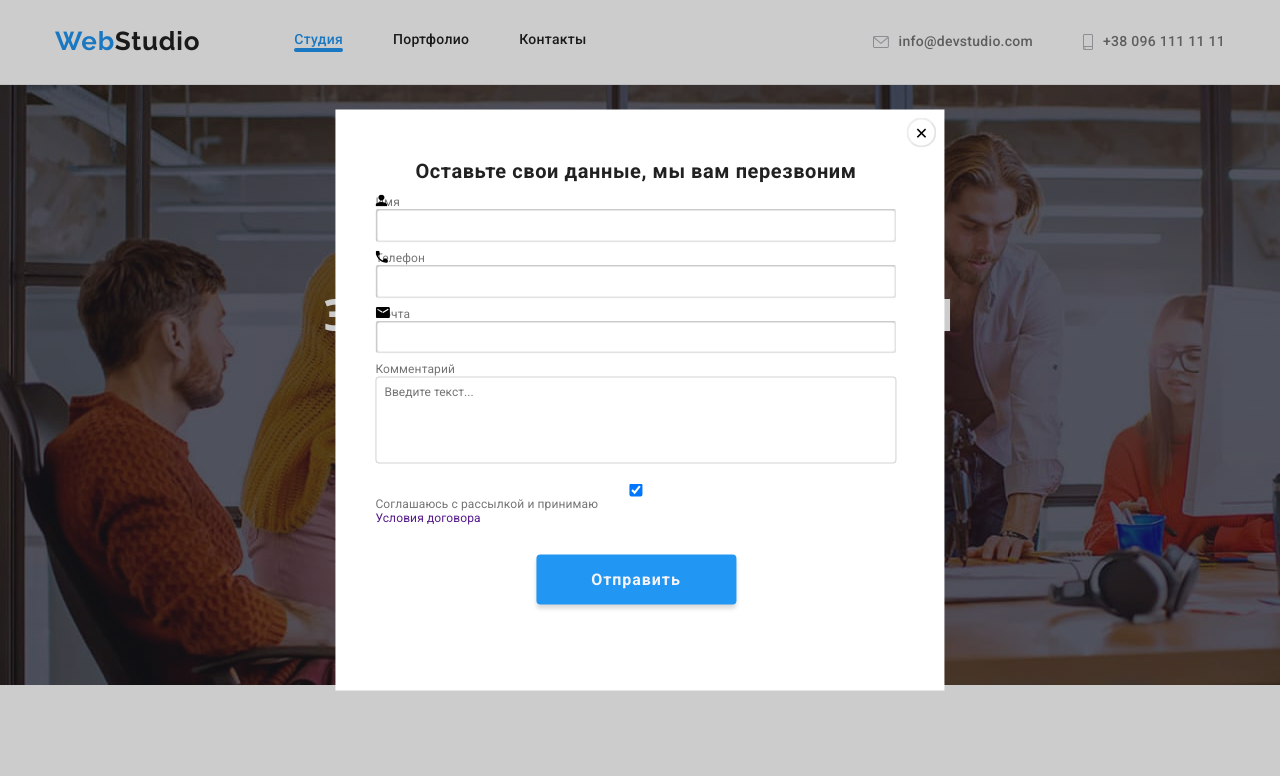
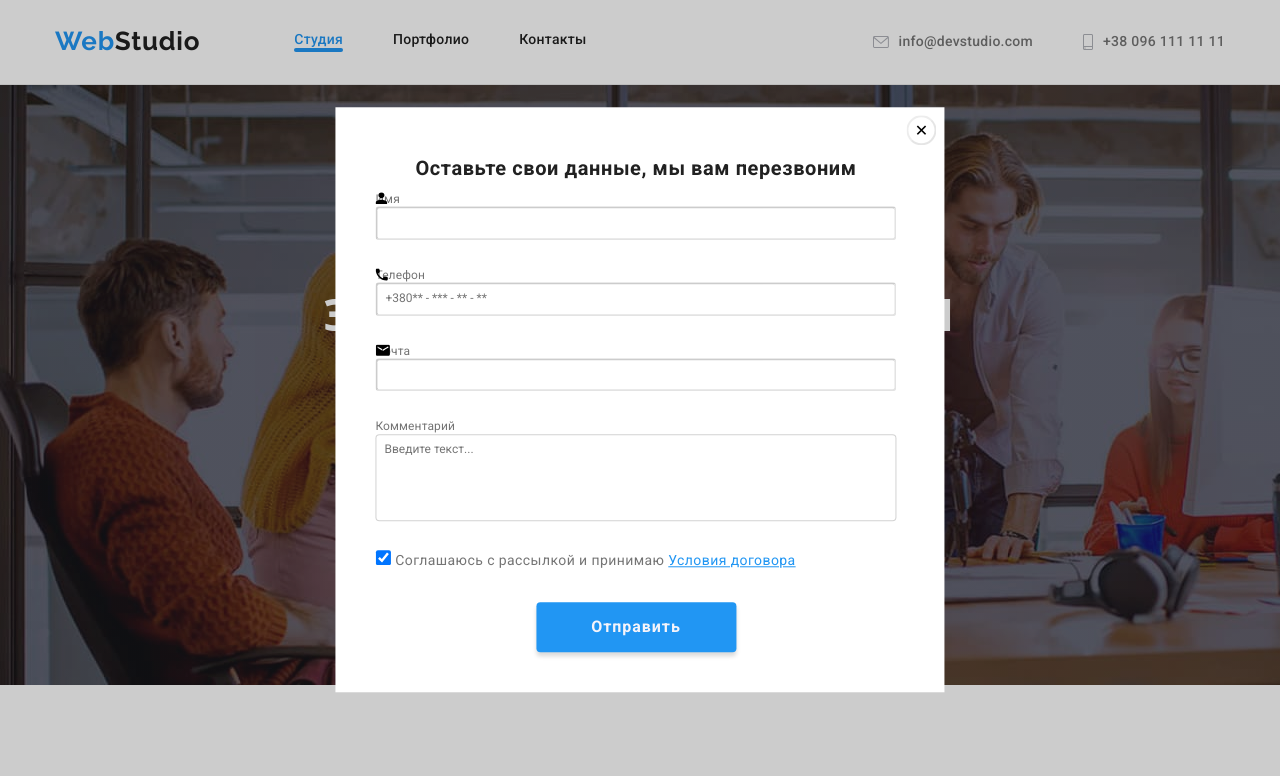
Before and after one commit to ludmila-usyk/goit-markup-hw-06, a plain HTML site: page index.html in a window 1280 px wide. Both pictures are taken after a click on the button "Заказать услугу". Shown: the top 776 px of the page. Drawn offline with nearby package versions, Linux system fonts and the light colour scheme.

Commit message:
fixed modal

```diff
--- a/css/style.css
+++ b/css/style.css
@@ -343,6 +343,24 @@ li {
 .form-input {
     position: relative;
 }
+.form-value {
+    margin-bottom: 28px;
+}
+.agreement input[type='checkbox'] {
+    width: 16px;
+    height: 15px;
+}
+.agreement-label {
+    font-size: 14px;
+    line-height: 1.71;
+    letter-spacing: 0.03em;
+    color: var(--grey-light-color);
+    display: inline;
+}
+.contract {
+    color: var(--accent-color);
+    text-decoration: underline;
+}
 
 input, textarea {
     padding: 8px;
@@ -373,7 +391,6 @@ label {
     color: var(--black-color);
 }
 .agreement{
-    margin-top: 20px;
     margin-bottom: 30px;
 }
 
--- a/index.html
+++ b/index.html
@@ -217,7 +217,7 @@
         </div>
         <div class="form-value">
           <label for="tel">Телефон
-           <input type="tel" name="tel" /><svg class="icon-form" width="13" height="13"><use href="./sprite.svg#icon-form-tel"></use></svg>
+           <input type="tel" name="tel" placeholder="+380** - *** - ** - **" /><svg class="icon-form" width="13" height="13"><use href="./sprite.svg#icon-form-tel"></use></svg>
            </label>
         </div>
         <div class="form-value">
@@ -231,8 +231,8 @@
           </label>
         </div>
         <div class="agreement">
-          <label>
-            <input type="checkbox" name="text" value="" checked />Соглашаюсь с рассылкой и принимаю<a href="" target="_blank" rel="noopener noreferrer">Условия договора</a>
+          <label class="agreement-label">
+            <input type="checkbox" name="text" value="" checked /> Соглашаюсь с рассылкой и принимаю <a href="" target="_blank" rel="noopener noreferrer" class="contract">Условия договора</a>
           </label>
         </div>
         <button type="submit" class="main-button">Отправить</button>
```
